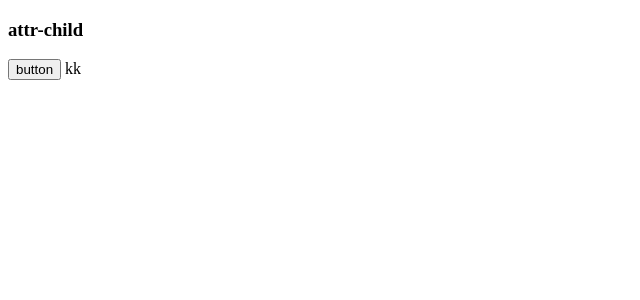
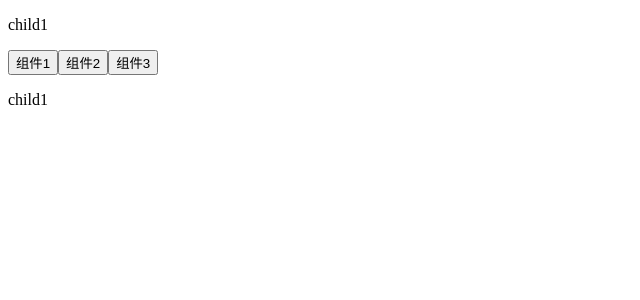
Before and after one commit to kyungsooseyo/daily-v3, a Vue app: page / in a window 1280 px wide. Shown: the top 300 px of the page, without its empty margins (0-640 px from the left). Built offline with nearby package versions, Linux system fonts and the light colour scheme.

Commit message:
✨ feat(vue): 异步组件

```diff
--- /dev/null
+++ b/src/comp.vue
@@ -0,0 +1,43 @@
+<template>
+  <div>
+    <child1></child1>
+    <!--,如果不用defineAsyncComponent的话，即使给vif设置了false 也会加载那个vue文件 -->
+    <child2 v-if="false"></child2>
+    <!-- 内置组件 -->
+    <!-- <component :is='Child1'></component> -->
+    <!-- 异步组件 -->
+    <!-- <component :is='asyncChild1'></component> -->
+    <!--~ 通过这种方式就可以看出来只有点击的时候才会加载 那个vue文件 -->
+    <div>
+      <button v-for="(item, index) in compList" :key="index" @click="activeIdx=index">{{ item.name }}</button>
+    </div>
+    <component :is='compList[activeIdx].component'></component>
+  </div>
+</template>
+
+<script setup>
+import Child1 from './components/child1.vue';
+import Child2 from './components/child2.vue';
+import { defineAsyncComponent, ref } from 'vue';
+const asyncChild1 = defineAsyncComponent(() => import('./components/child1.vue'))
+const asyncChild2 = defineAsyncComponent(() => import('./components/child3.vue'))
+const asyncChild3 = defineAsyncComponent(() => import('./components/child2.vue'))
+// 不需要用相应式
+const compList = [
+  {
+    name: '组件1',
+    component: asyncChild1
+  },
+  {
+    name: '组件2',
+    component: asyncChild2
+  },
+  {
+    name: '组件3',
+    component: asyncChild3
+  }
+]
+const activeIdx=ref(0)
+</script>
+
+<style lang="scss" scoped></style>
--- /dev/null
+++ b/src/components/child1.vue
@@ -0,0 +1,13 @@
+<template>
+  <div>
+    <p>child1</p>
+  </div>
+</template>
+
+<script setup>
+
+</script>
+
+<style lang="scss" scoped>
+
+</style>
--- /dev/null
+++ b/src/components/child2.vue
@@ -0,0 +1,11 @@
+<template>
+  <div>
+    <p>child2</p>
+  </div>
+</template>
+
+<script setup>
+
+</script>
+
+<style lang="scss" scoped></style>
--- /dev/null
+++ b/src/components/child3.vue
@@ -0,0 +1,13 @@
+<template>
+  <div>
+    <p>child3</p>
+  </div>
+</template>
+
+<script setup>
+
+</script>
+
+<style lang="scss" scoped>
+
+</style>
--- a/src/main.js
+++ b/src/main.js
@@ -7,6 +7,7 @@ import { createApp } from 'vue'
 // import App from './watchEffect.vue'
 // import App from './v-model.vue'
 // import App from './slot.vue'
-import App from './attr.vue'
+// import App from './attr.vue'
+import App from './comp.vue' // 动态组件
 const app = createApp(App)
 app.mount('#app')
```
